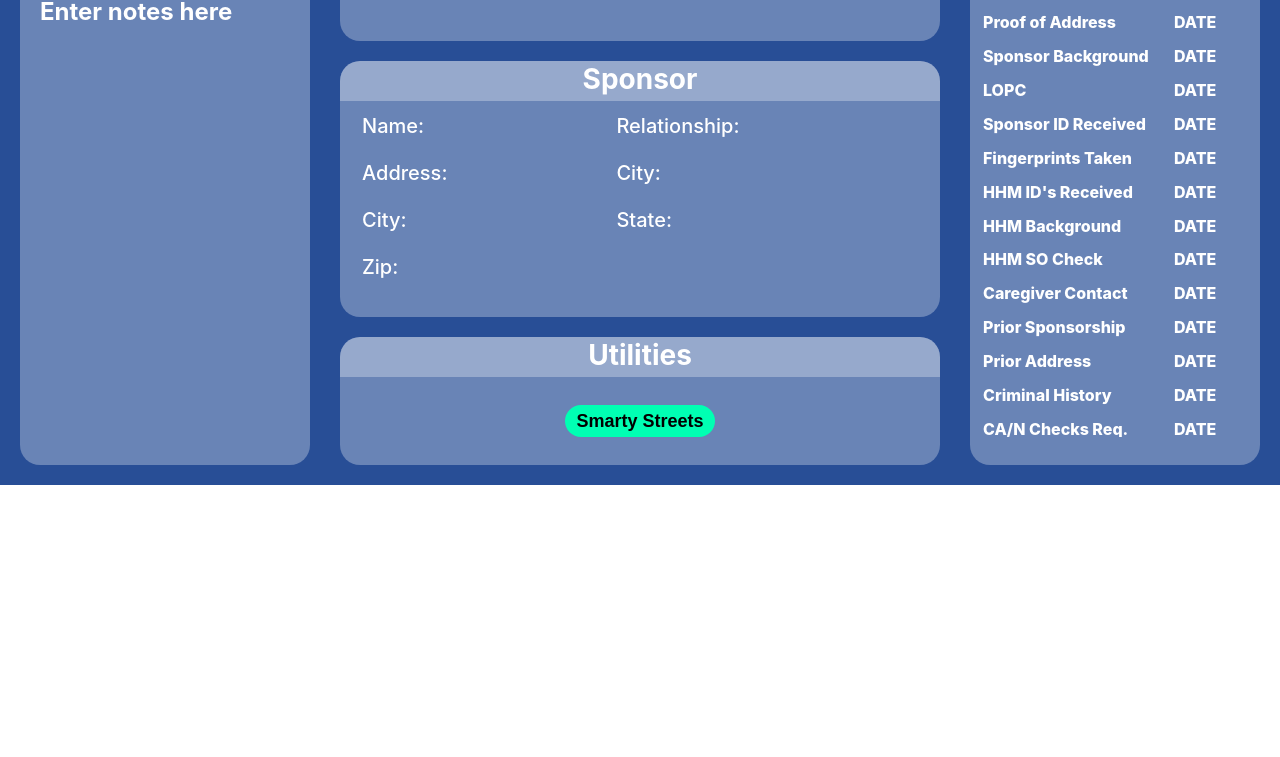
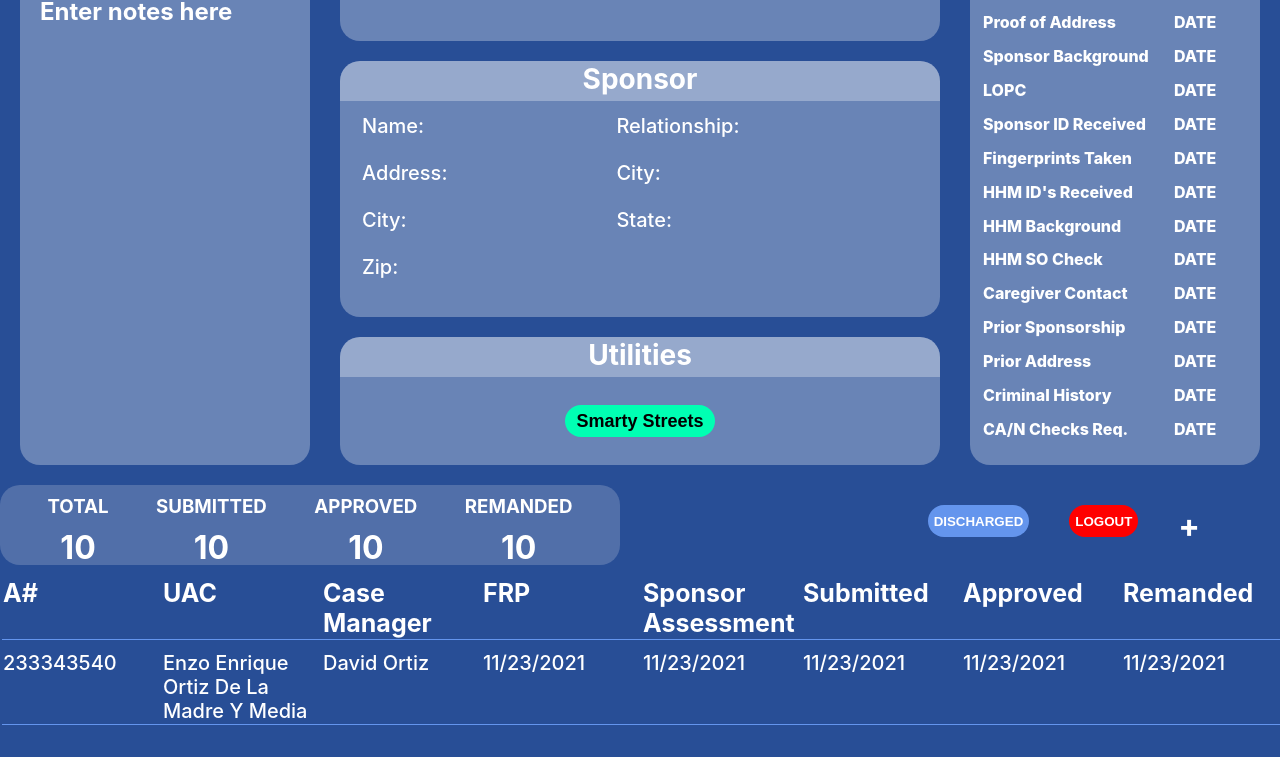
Before and after one commit to MariachiMES/RU-React, a React (Create React App) app: page / in a window 1280 px wide. Shown: the part 1435-2192 px from the top of the page. Before the commit the page ends 1920 px from the top, so only its background shows below. Built offline with nearby package versions, Linux system fonts and the light colour scheme.

Commit message:
styled census table view

```diff
--- a/src/components/census/census.jsx
+++ b/src/components/census/census.jsx
@@ -1,5 +1,57 @@
 import "./census.scss";
 
 export default function Census() {
-  return <div className="census"></div>;
+  return (
+    <div className="census">
+      <div className="census-header">
+        <div className="census-header-left">
+          <div className="total">
+            <h3>TOTAL</h3>
+            <h1>10</h1>
+          </div>
+          <div className="submitted">
+            <h3>SUBMITTED</h3>
+            <h1>10</h1>
+          </div>
+          <div className="approved">
+            <h3>APPROVED</h3>
+            <h1>10</h1>
+          </div>
+          <div className="remanded">
+            <h3>REMANDED</h3>
+            <h1>10</h1>
+          </div>
+        </div>
+        <div className="census-header-right">
+          <button className="discharged-btn">DISCHARGED</button>
+          <button className="logout-btn">LOGOUT</button>
+          <h1 className="add-uac">+</h1>
+        </div>
+      </div>
+      <div className="census-table">
+        <table>
+          <tr>
+            <th>A#</th>
+            <th>UAC</th>
+            <th>Case Manager</th>
+            <th>FRP</th>
+            <th>Sponsor Assessment</th>
+            <th>Submitted</th>
+            <th>Approved</th>
+            <th>Remanded</th>
+          </tr>
+          <tr>
+            <td>233343540</td>
+            <td>Enzo Enrique Ortiz De La Madre Y Media</td>
+            <td>David Ortiz</td>
+            <td>11/23/2021</td>
+            <td>11/23/2021</td>
+            <td>11/23/2021</td>
+            <td>11/23/2021</td>
+            <td>11/23/2021</td>
+          </tr>
+        </table>
+      </div>
+    </div>
+  );
 }
--- a/src/components/census/census.scss
+++ b/src/components/census/census.scss
@@ -0,0 +1,119 @@
+@import "../../global.scss";
+
+.census {
+  background-color: $mainColor;
+  height: 100vh;
+  width: 100%;
+  display: flex;
+  flex-direction: column;
+  .census-header {
+    height: 10vh;
+    display: flex;
+    width: 100%;
+
+    .census-header-left {
+      align-items: left;
+      justify-content: space-evenly;
+      flex: 0.5;
+      display: flex;
+      background-color: rgba(245, 243, 243, 0.2);
+      border-radius: 20px;
+      padding-top: 10px;
+      .total {
+        color: white;
+        h3 {
+          margin: 0;
+        }
+        h1 {
+          margin: 10px;
+        }
+      }
+      .submitted {
+        color: white;
+        h3 {
+          margin: 0;
+        }
+        h1 {
+          margin: 10px;
+        }
+      }
+      .approved {
+        color: white;
+        h3 {
+          margin: 0;
+        }
+        h1 {
+          margin: 10px;
+        }
+      }
+      .remanded {
+        color: white;
+        h3 {
+          margin: 0;
+        }
+        h1 {
+          margin: 10px;
+        }
+      }
+    }
+    .census-header-right {
+      display: flex;
+      flex: 0.5;
+      align-items: right;
+      justify-content: right;
+      text-align: right;
+      margin: auto;
+      margin-right: 40px;
+      h1 {
+        color: white;
+        margin-right: 40px;
+      }
+      .discharged-btn {
+        border: none;
+        height: 2rem;
+        margin: 20px;
+        background-color: cornflowerblue;
+        color: white;
+        font-weight: 700;
+        border-radius: 20px;
+      }
+      .logout-btn {
+        border: none;
+        height: 2rem;
+        margin: 20px;
+        background-color: red;
+        color: white;
+        font-weight: 700;
+        border-radius: 20px;
+        margin-right: 40px;
+      }
+    }
+  }
+  .census-table {
+    width: 100vw;
+    display: flex;
+    text-align: center;
+    tr {
+      border-bottom: 1px cornflowerblue solid;
+      width: 100vw;
+      display: flex;
+      th {
+        font-size: 25px;
+        color: white;
+        width: 100vw;
+        display: flex;
+        text-align: left;
+        margin-top: 10px;
+      }
+      td {
+        color: white;
+        margin-top: 10px;
+        width: 100vw;
+        display: flex;
+        text-align: left;
+        font-weight: 500;
+        font-size: 20px;
+      }
+    }
+  }
+}
```
